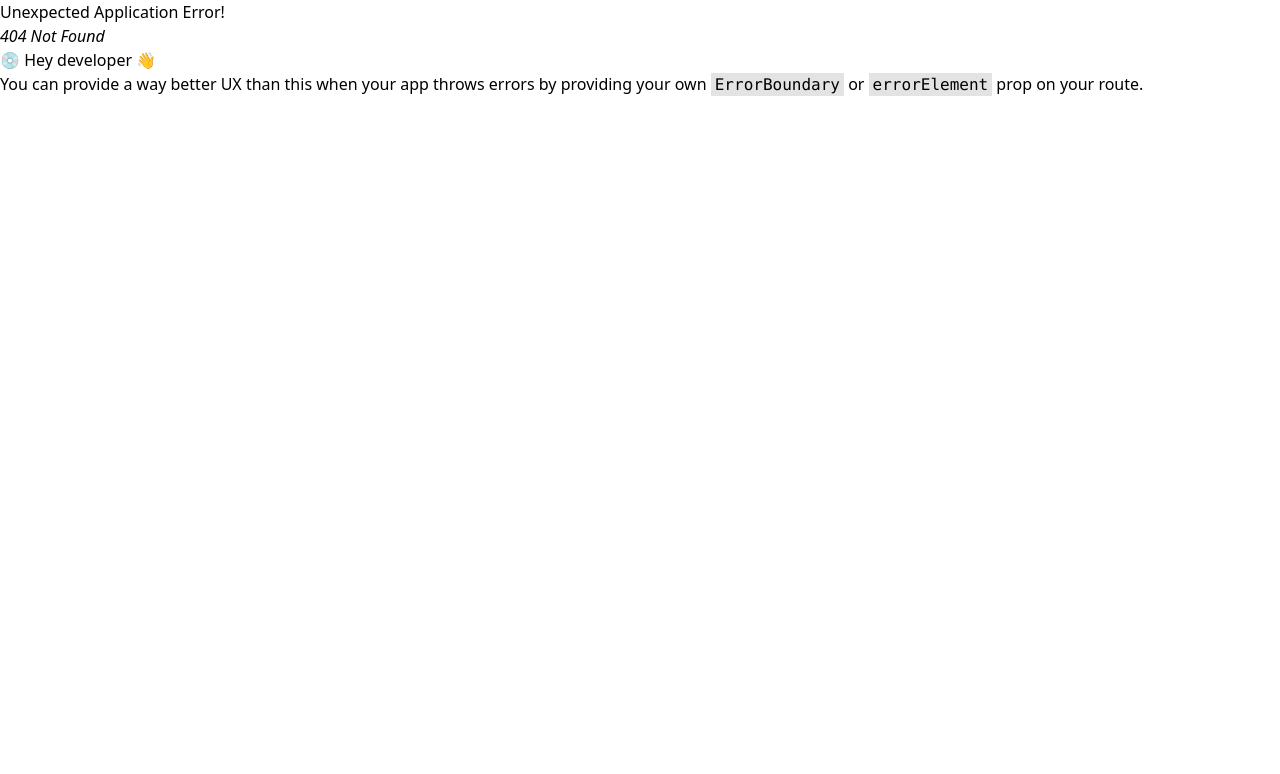
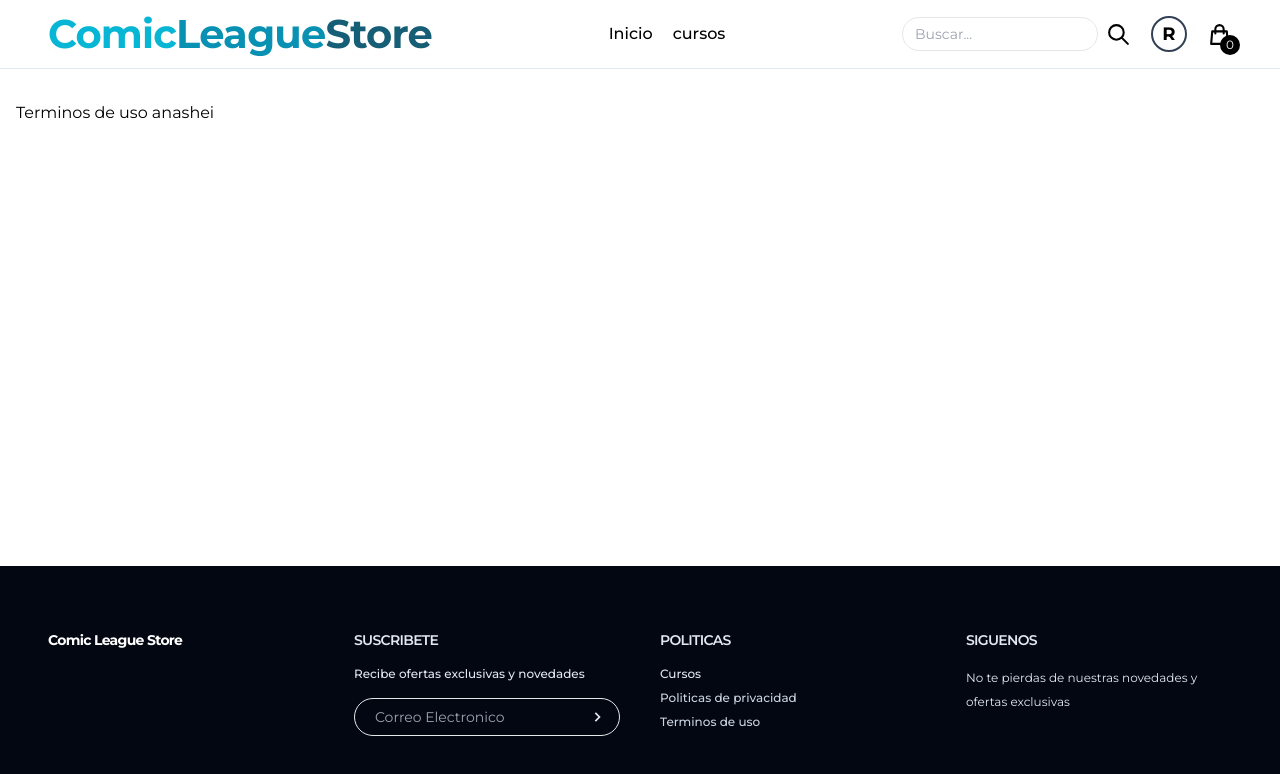
Before and after one commit to atuning120/proyectoIntegradorSoftware, a React (Vite) app in the folder comics-leagues-store/: page /termsofuse in a window 1280 px wide. Before the commit this address had no page. Shown: the top 774 px of the page. Built offline with nearby package versions, Linux system fonts and the light colour scheme.

Commit message:
pequeños arreglos del ultimo push

```diff
--- a/comics-leagues-store/src/components/shared/Footer.jsx
+++ b/comics-leagues-store/src/components/shared/Footer.jsx
@@ -33,7 +33,7 @@ const Footer = () => {
         <nav className="flex flex-col gap-2 text-xs font-medium">
             <Link to='/cursos'>Cursos</Link>
             <Link to='/policies' className='text-slate-300 hover:text-white'>Politicas de privacidad</Link>
-            <Link to='/privacy' className='text-slate-300 hover:text-white'>Terminos de uso</Link>
+            <Link to='/termsofuse' className='text-slate-300 hover:text-white'>Terminos de uso</Link>
         </nav>
     </div>
     <div className="flex flex-col gap-4 flex-1">
--- a/comics-leagues-store/src/pages/Policies.jsx
+++ b/comics-leagues-store/src/pages/Policies.jsx
@@ -3,7 +3,7 @@ import React from 'react'
 const Policies = () => {
   return (
     <div>
-      Politicas
+      Politicas anahsei
     </div>
   )
 }
--- a/comics-leagues-store/src/pages/Privacy.jsx
+++ /dev/null
@@ -1,9 +0,0 @@
-import React from 'react'
-
-export default function Privacy() {
-  return (
-    <div>
-        Privacidad
-    </div>
-  )
-}
--- /dev/null
+++ b/comics-leagues-store/src/pages/TermsOfUse.jsx
@@ -0,0 +1,9 @@
+import React from 'react'
+
+export default function Termsofuse() {
+  return (
+    <div>
+        Terminos de uso anashei
+    </div>
+  )
+}
--- a/comics-leagues-store/src/router/index.jsx
+++ b/comics-leagues-store/src/router/index.jsx
@@ -5,7 +5,7 @@ import CursosPage from "../pages/CursosPage"; "../pages/CursosPage.jsx";
 import Login from '../pages/Login.jsx';
 import SignUp from '../pages/Signup.jsx';
 import Policies from "../pages/Policies.jsx";
-import Privacy from "../pages/Privacy.jsx";
+import Privacy from "../pages/TermsOfUse.jsx";
 
 export const router= createBrowserRouter([
     {
@@ -33,7 +33,7 @@ export const router= createBrowserRouter([
                 element: <Policies />
             },
             {
-                path:'privacy',
+                path:'termsofuse',
                 element: <Privacy />
             }
 
```
